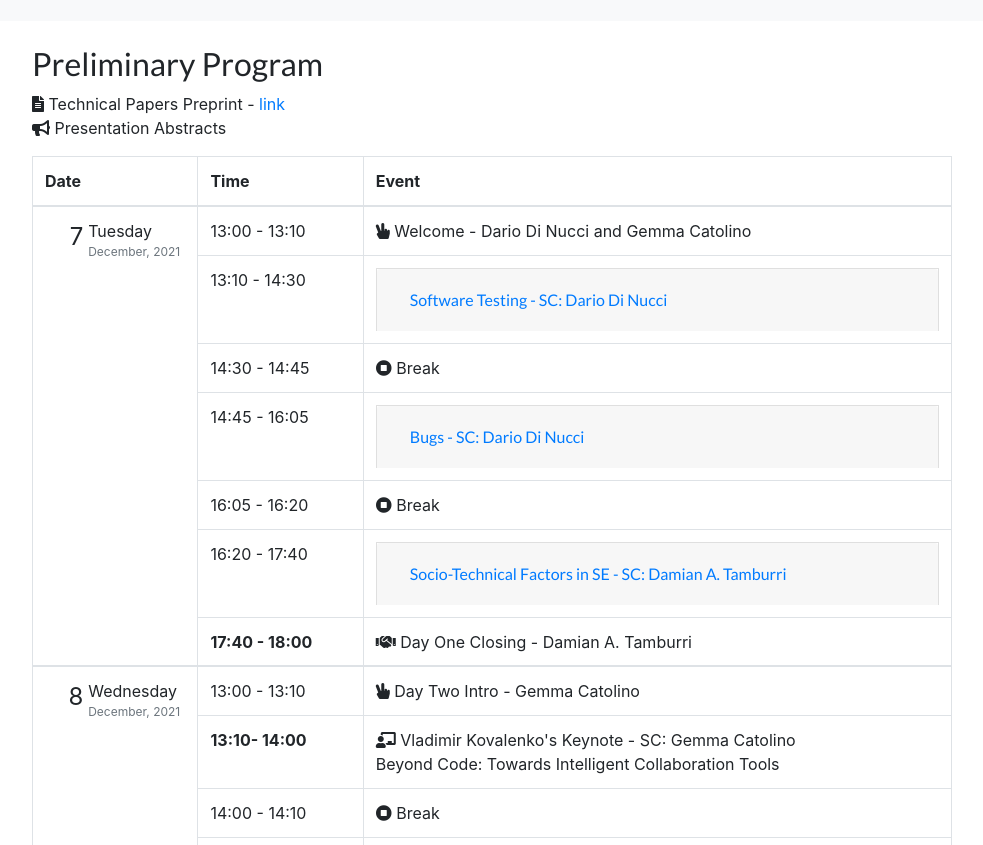
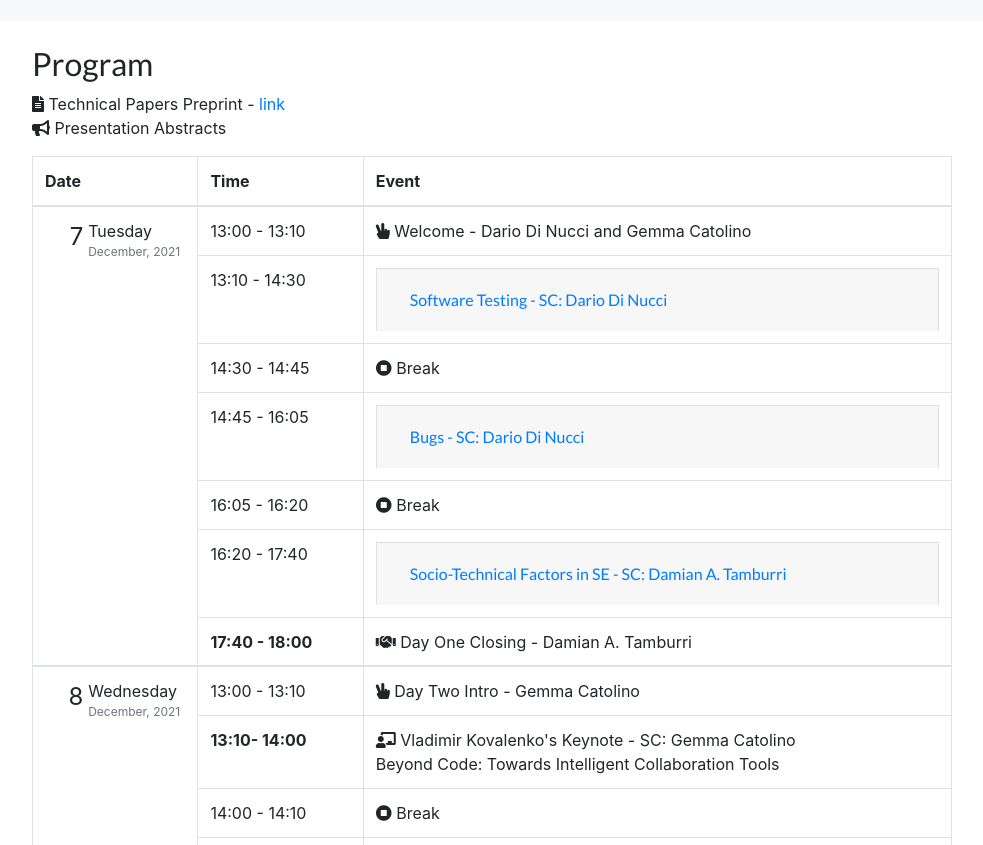
Before and after one commit to benevol2021/benevol2021.github.io, a website with bundled scripts: page index.html in a window 1280 px wide. Shown: the part 1135-1980 px from the top of the page, without its empty margins (148-1131 px from the left). Built offline with nearby package versions, Linux system fonts and the light colour scheme.

Commit message:
Change title

```diff
--- a/index.html
+++ b/index.html
@@ -384,7 +384,7 @@ This paper proposes a curated dataset of bot usage in 769 GitHub repositories co
     <div class="container">
       <div class="row">
         <div class="col-lg-10 mx-auto my-4 text-justify">
-          <h2 class="section-heading">Preliminary Program</h2>
+          <h2 class="section-heading">Program</h2>
           <p>
             <i class="fas fa-file-alt"></i> Technical Papers Preprint - <a href="technical_papers.zip" target="_blank">link</a><br />
             <i class="fas fa-bullhorn"></i> Presentation Abstracts
```
